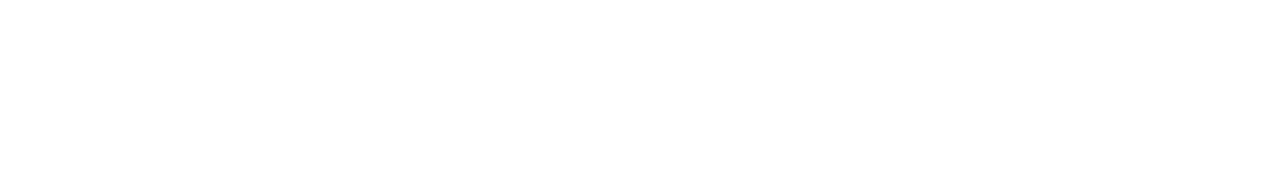
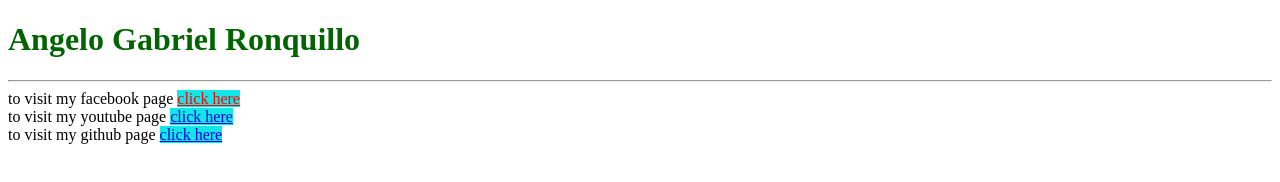
Before and after one commit to Rnqll/HTML_Semantic_Activity, a plain HTML site: page css_basics.html in a window 1280 px wide. Drawn offline with Linux system fonts and the light colour scheme.

Commit message:
basic html upload

```diff
--- a/css_basics.html
+++ b/css_basics.html
@@ -3,9 +3,69 @@
 <head>
     <meta charset="UTF-8">
     <meta name="viewport" content="width=device-width, initial-scale=1.0">
-    <title>Document</title>
+    <title>CSS Basics</title>
+    <link rel="stylesheet" href="styles.css">
+
+
+    <style>
+
+
+       #specific{
+        color: darkgreen;
+       }
+
+    a{
+        background-color: rgb(19, 230, 230);
+    }
+
+    </style>
+
+
 </head>
 <body>
 
+
+    <header>
+
+
+        <h1 id="specific"><span>Angelo Gabriel Ronquillo</span></h1>
+
+
+    </header>
+
+
+<hr>
+
+
+    <main>
+
+
+
+        <div>
+            <span>to visit my facebook page</span>
+            <a style="color:red  " href="https://www.facebook.com/">click here</a>
+        </div>
+
+
+
+        <div>
+            <span class="youtube">to visit my youtube page</span>
+            <a  href="https://www.youtube.com">click here</a>
+        </div>
+
+
+        <div>
+            <span>to visit my github page</span>
+            <a href="https://github.com">click here</a>
+        </div>
+
+
+    </main>
+
+    <footer>
+
+
+    </footer>
+
 </body>
 </html>
```
